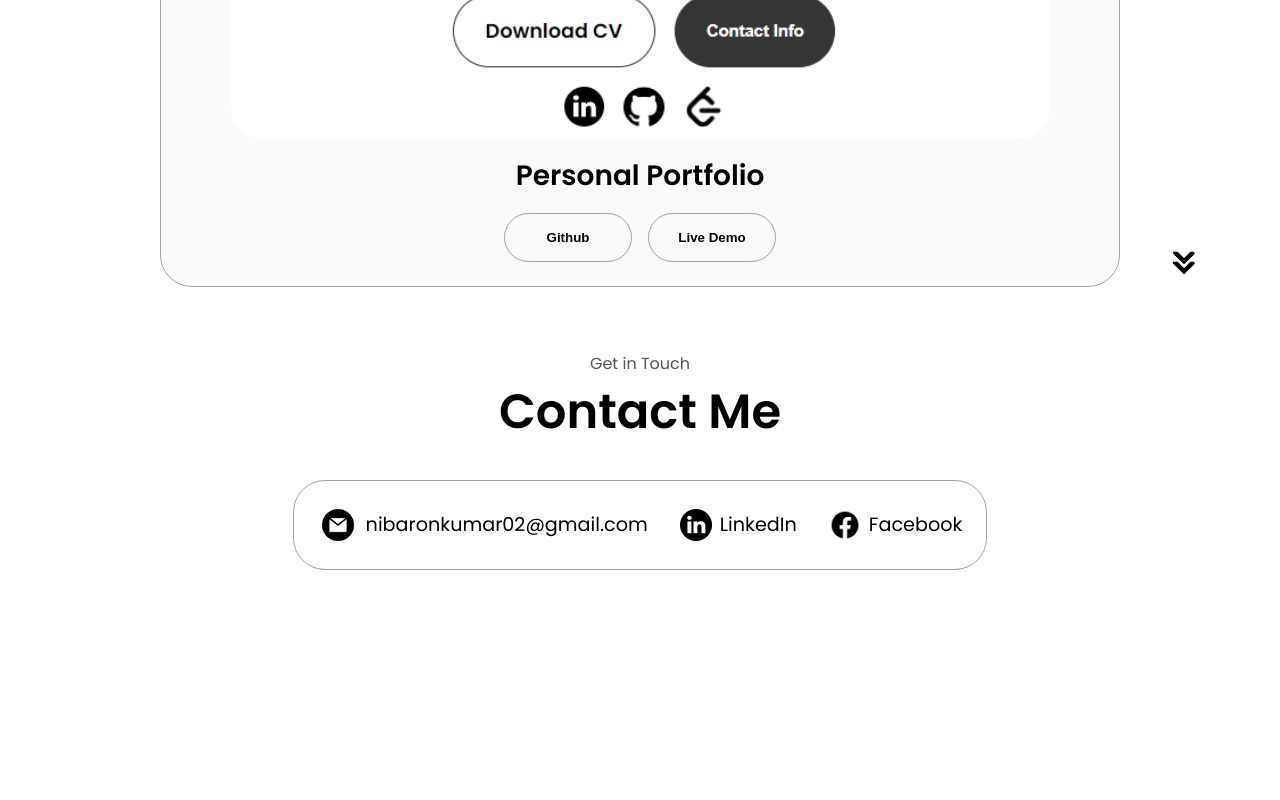
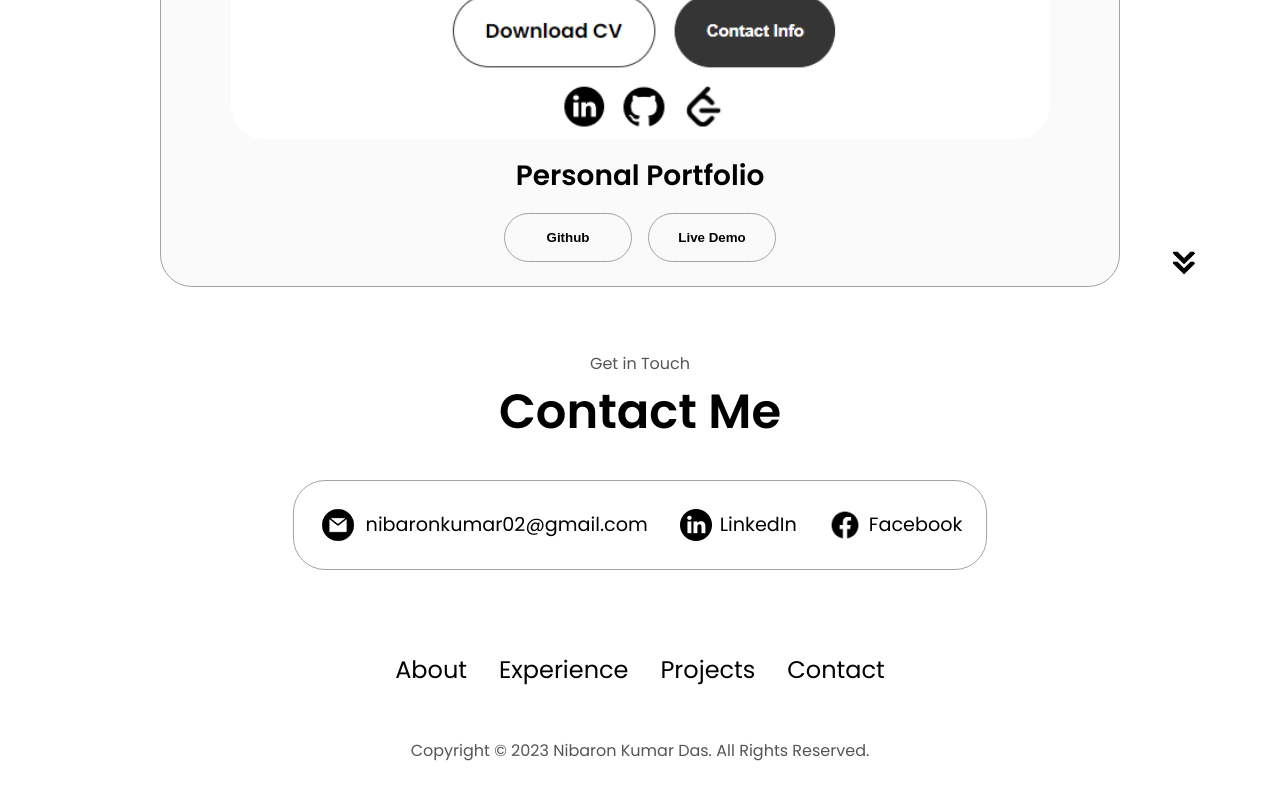
Before and after one commit to Nibaron/portfolio, a React (Create React App) app: page / in a window 1280 px wide. Shown: the part 5641-6441 px from the top of the page. Before the commit the page ends 6243 px from the top, so only its background shows below. Built offline with nearby package versions, Linux system fonts and the light colour scheme.

Commit message:
footer added

```diff
--- a/src/App.js
+++ b/src/App.js
@@ -8,6 +8,7 @@
 import Projects1 from "./projects1";
 import Projects2 from "./project2";
 import Contact from "./contact";
+import Footer from "./footer";
 
 function App() {
   return (
@@ -19,6 +20,7 @@
       <Projects1/>
       <Projects2/>
       <Contact/>
+      <Footer/>
     </>
   );
 }
--- /dev/null
+++ b/src/footer.js
@@ -0,0 +1,27 @@
+const Footer = () => {
+    return (
+        <footer>
+            <nav>
+                <div className="nav-links-container">
+                    <ul className="nav-links">
+                        <li>
+                            <a href="#about">About</a>
+                        </li>
+                        <li>
+                            <a href="#experience">Experience</a>
+                        </li>
+                        <li>
+                            <a href="#projects">Projects</a>
+                        </li>
+                        <li>
+                            <a href="#contact">Contact</a>
+                        </li>
+                    </ul>
+                </div>
+            </nav>
+            <p>Copyright &#169; 2023 Nibaron Kumar Das. All Rights Reserved.</p>
+        </footer>
+    );
+}
+
+export default Footer;
```
